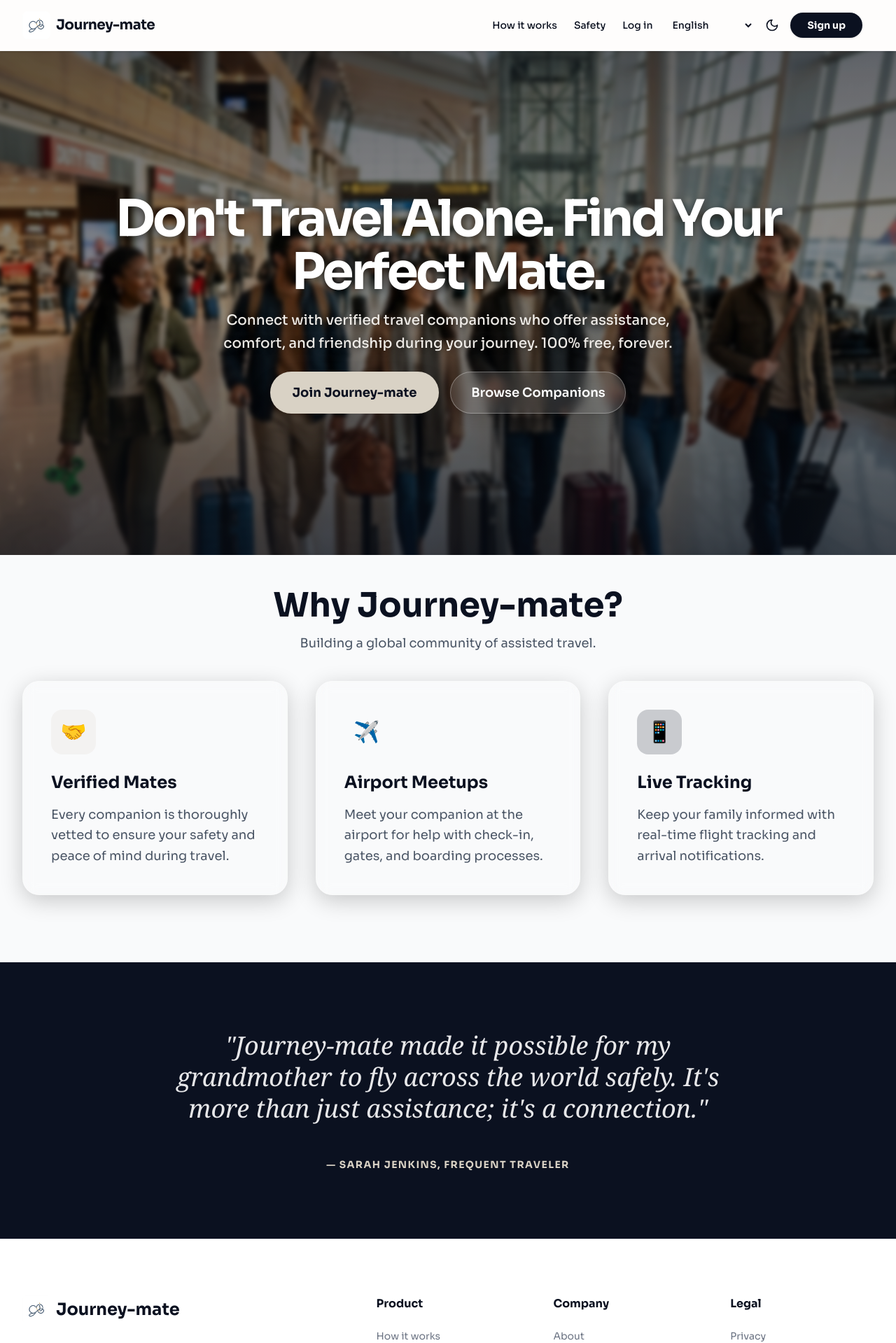
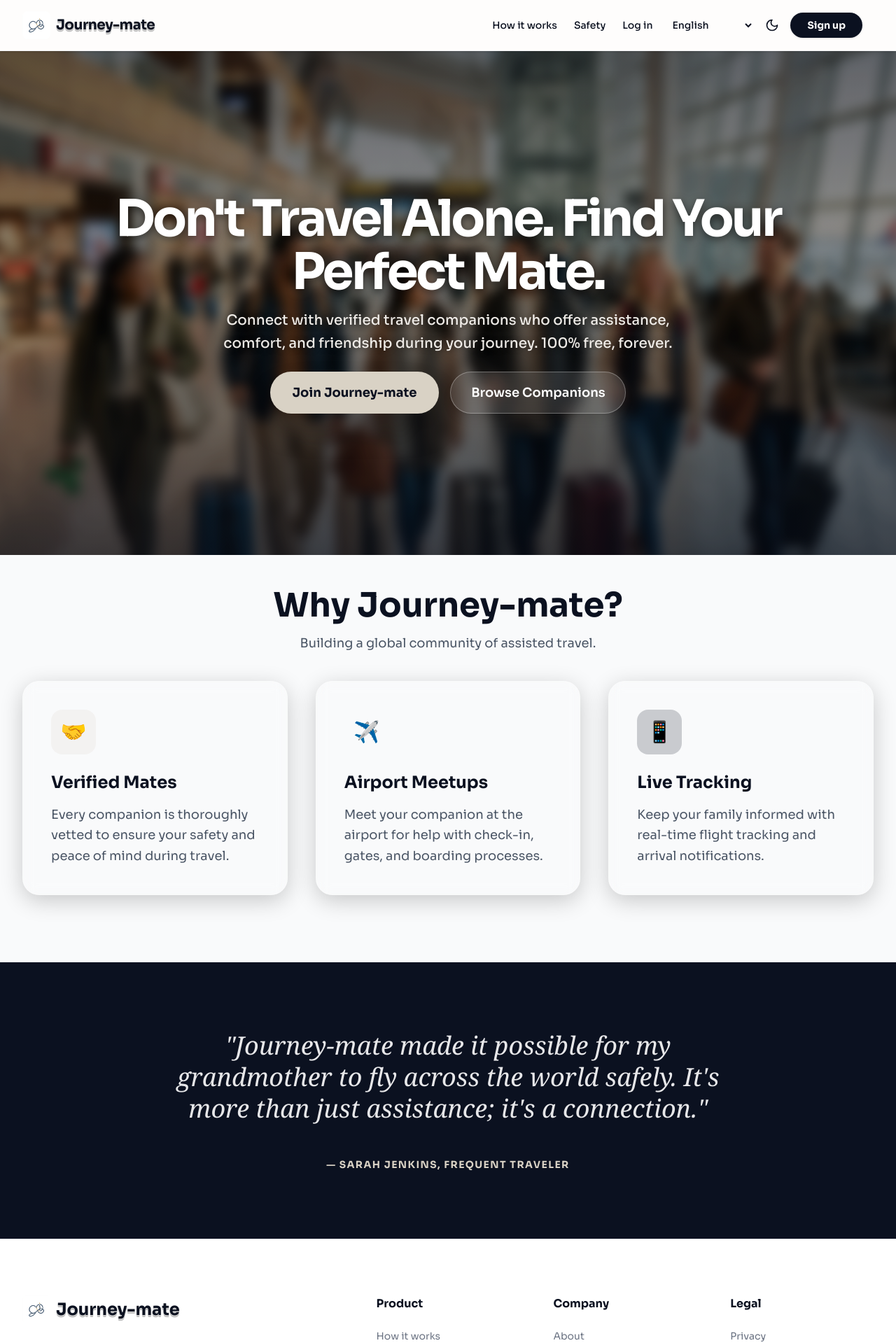
Before and after one commit to krishnaUIDev/Journey-mate, a Next.js app in the folder apps/web/: page / in a window 1280 px wide. Shown: the top 1919 px of the page at 70% size. Built offline with nearby package versions, Linux system fonts and the light colour scheme.

Commit message:
feat: add text shadow to brand titles and increase hero image blur intensity

```diff
--- a/apps/web/app/page.tsx
+++ b/apps/web/app/page.tsx
@@ -62,7 +62,14 @@ export default function Page() {
                 className="object-contain dark:brightness-200 dark:contrast-150"
               />
             </div>
-            <span className="text-xl font-bold text-navy dark:text-offwhite tracking-tight">
+            <span
+              className="text-xl font-bold text-navy dark:text-offwhite tracking-tight"
+              style={{
+                textShadow: theme === "light"
+                  ? "0 1px 0 #ccc, 0 2px 0 #c9c9c9, 0 3px 0 #bbb, 0 1px 2px rgba(0,0,0,0.2)"
+                  : "0 1px 0 #222, 0 2px 0 #1a1a1a, 0 3px 0 #111, 0 1px 2px rgba(0,0,0,0.5)"
+              }}
+            >
               Journey<span className="text-forest dark:text-sand/80">-mate</span>
             </span>
           </div>
@@ -117,7 +124,7 @@ export default function Page() {
               src="/hero-premium.png"
               alt="Travelers in an airport"
               fill
-              className="object-cover brightness-75 dark:brightness-50 blur-[3px]"
+              className="object-cover brightness-75 dark:brightness-50 blur-[8px]"
               priority
             />
             {/* Advanced Dynamic Overlays for Visibility */}
@@ -215,7 +222,14 @@ export default function Page() {
                       className="object-contain dark:brightness-200 dark:contrast-150"
                     />
                   </div>
-                  <span className="text-2xl font-bold text-navy dark:text-offwhite">
+                  <span
+                    className="text-2xl font-bold text-navy dark:text-offwhite"
+                    style={{
+                      textShadow: theme === "light"
+                        ? "0 1px 0 #ccc, 0 2px 0 #c9c9c9, 0 3px 0 #bbb, 0 1px 2px rgba(0,0,0,0.2)"
+                        : "0 1px 0 #222, 0 2px 0 #1a1a1a, 0 3px 0 #111, 0 1px 2px rgba(0,0,0,0.5)"
+                    }}
+                  >
                     Journey<span className="text-forest dark:text-sand/80">-mate</span>
                   </span>
                 </div>
```
